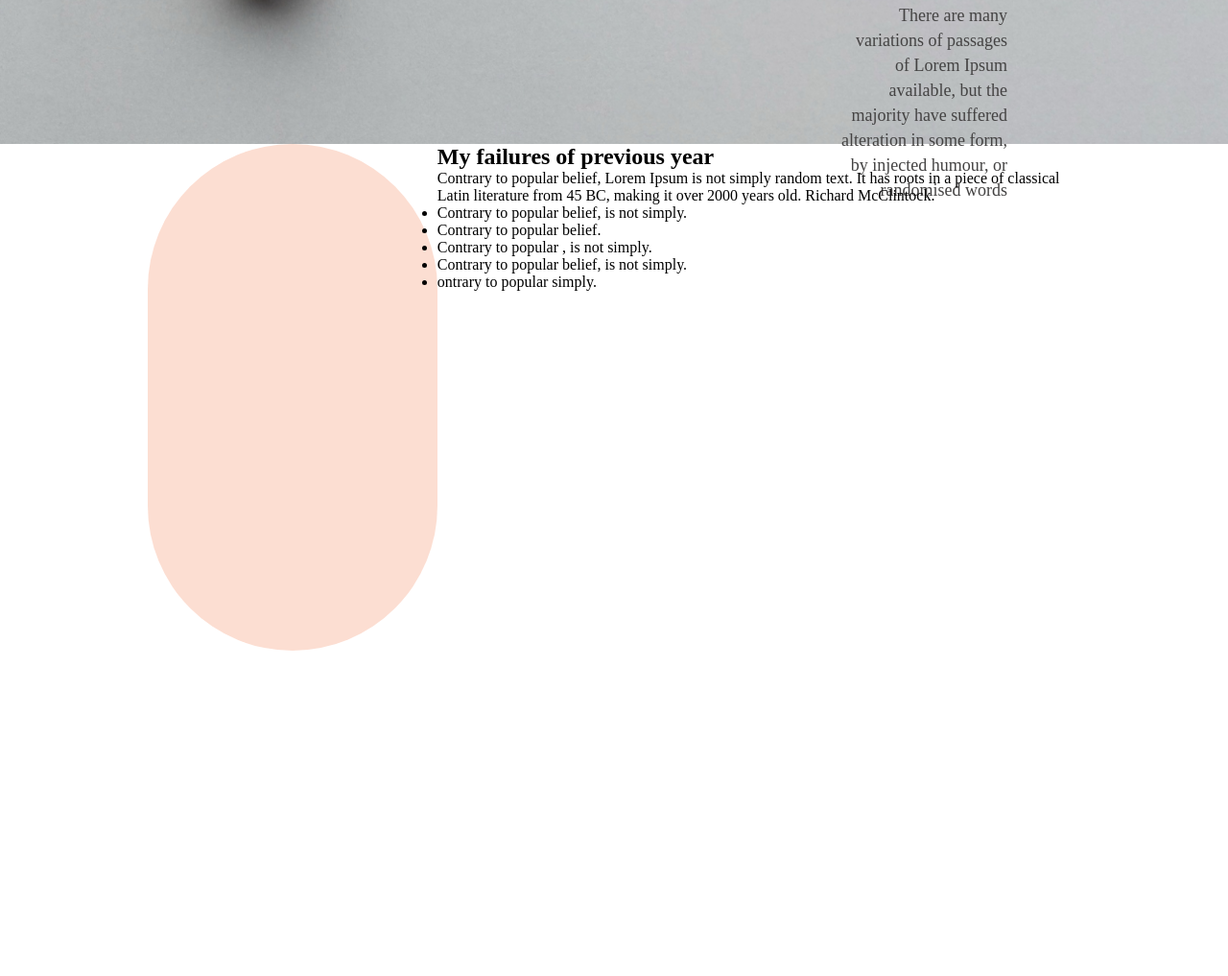
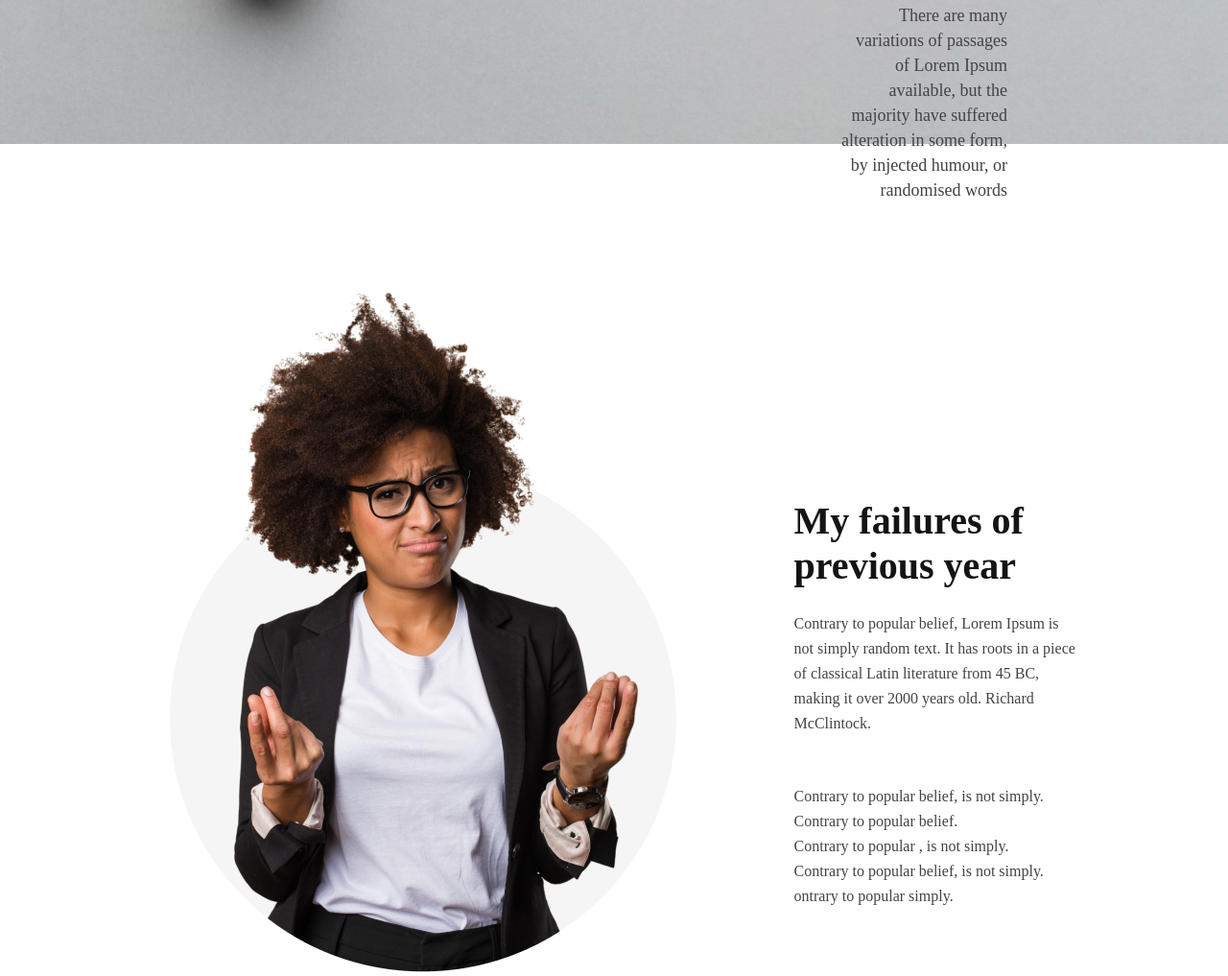
Before and after one commit to mrkhan-dev/2024-practice-project, a plain HTML site: page index.html in a window 1280 px wide. Shown: the part 650-1667 px from the top of the page at 96% size. Before the commit the page ends 1328 px from the top, so only its background shows below. Drawn offline with nearby package versions, Linux system fonts and the light colour scheme.

Commit message:
complete half of main section

```diff
--- a/index.html
+++ b/index.html
@@ -27,7 +27,7 @@
     <main>
       <section class="main-section">
         <div class="img-section">
-          <img src="./images/ff 1.png" alt="" />
+          <img src="./images/person.png" alt="" />
         </div>
         <div class="failures-details">
           <h1 class="failures-heading">My failures of previous year</h1>
@@ -36,7 +36,7 @@
             It has roots in a piece of classical Latin literature from 45 BC,
             making it over 2000 years old. Richard McClintock.
           </p>
-          <ul>
+          <ul class="list-item">
             <li>Contrary to popular belief, is not simply.</li>
             <li>Contrary to popular belief.</li>
             <li>Contrary to popular , is not simply.</li>
--- a/styles/style.css
+++ b/styles/style.css
@@ -56,11 +56,38 @@ main {
 
 .main-section {
   display: flex;
+  justify-content: space-between;
 }
 
 .img-section {
-  width: 527.929px;
-  height: 527.929px;
-  border-radius: 527.929px;
-  background: rgba(241, 91, 34, 0.2);
+  margin-top: 139px;
 }
+
+.failures-details {
+  margin-top: 369px;
+  margin-left: 105px;
+}
+
+.failures-heading {
+  width: 288px;
+  color: #151414;
+  font-size: 40px;
+  font-weight: 700;
+}
+
+.failures-caption {
+  margin-top: 24px;
+  color: #444343;
+  font-size: 16px;
+  font-weight: 400;
+  line-height: 26px;
+}
+
+.list-item {
+  margin-top: 50px;
+  list-style-type: none;
+  color: #444343;
+  font-size: 16px;
+  font-weight: 400;
+  line-height: 26px;
+}
```
